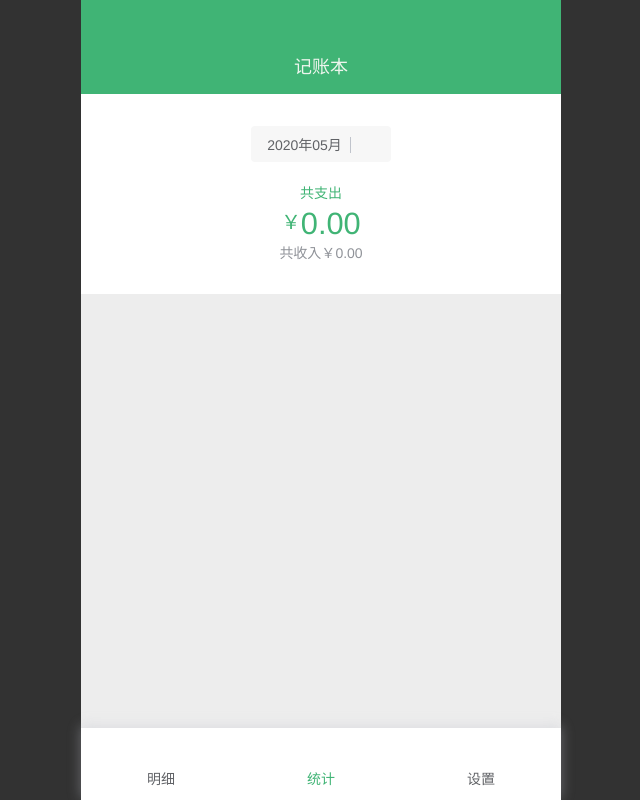
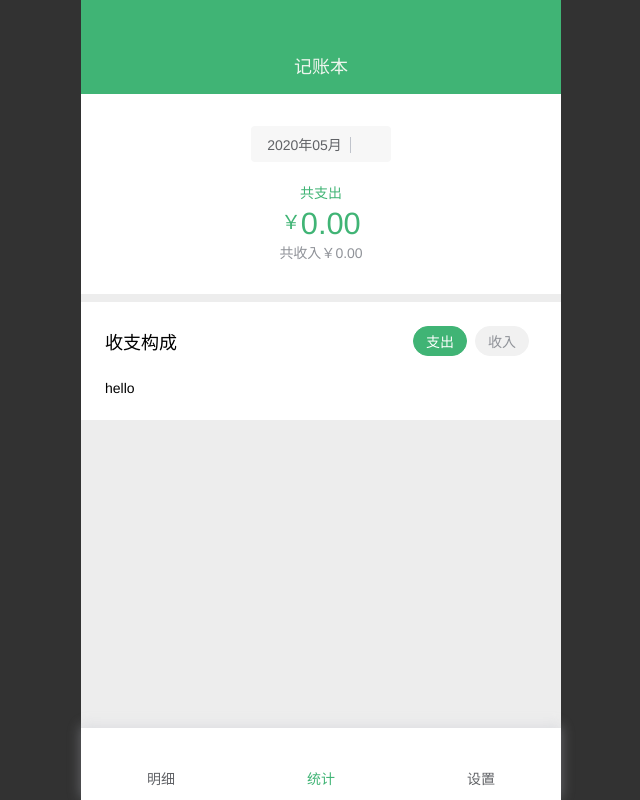
Before and after one commit to haixiangyan/weixin-cash, a React (Create React App) app: page /analysis in a window 1280 px wide. Shown: the whole page, without its empty margins (319-959 px from the left). Built offline with nearby package versions, Linux system fonts and the light colour scheme.

Commit message:
添加 CategorySection 组件

```diff
--- a/src/pages/Analysis/Analysis.tsx
+++ b/src/pages/Analysis/Analysis.tsx
@@ -8,6 +8,7 @@ import dayjs, {Dayjs} from 'dayjs'
 import {useState} from 'react'
 import useRecordList from '../../hooks/useRecordList'
 import {MONTH} from '../../lib/date'
+import CategorySection from './CategorySection'
 
 const StyledAnalysis = styled.div`
   flex-grow: 1;
@@ -28,6 +29,8 @@ const Analysis: React.FC = () => {
         <MonthFilterSection monthRecord={selectedRecordList}
                             month={month}
                             showMonth={() => toggleMonth(true)}/>
+
+        <CategorySection/>
       </StyledAnalysis>
 
 
--- /dev/null
+++ b/src/pages/Analysis/CategorySection.tsx
@@ -0,0 +1,54 @@
+import * as React from 'react'
+import {useState} from 'react'
+import styled from 'styled-components'
+import Button from '../../components/Button'
+import {TRecordType} from '../../hooks/useRecordList'
+
+const Section = styled.section`
+  margin: 8px 0;
+  padding: 24px;
+  background: white;
+`
+
+const Header = styled.div`
+  display: flex;
+  align-items: center;
+  justify-content: space-between;
+  > span {
+    font-size: ${props => props.theme.$largeTextSize};
+  }
+`
+
+const CategoryList = styled.ul`
+  margin-top: 24px;
+  list-style: none;
+`
+
+const CategorySection: React.FC = () => {
+  const [type, setType] = useState<TRecordType>('expense')
+
+  return (
+    <Section>
+      <Header>
+        <span>收支构成</span>
+
+        <span>
+          <Button recordType={type === 'expense' ? 'success' : 'none'}
+                  onClick={() => setType('expense')}>
+            支出
+          </Button>
+          <Button recordType={type === 'income' ? 'warning' : 'none'}
+                  onClick={() => setType('income')}>
+            收入
+          </Button>
+        </span>
+      </Header>
+
+      <CategoryList>
+        <li>hello</li>
+      </CategoryList>
+    </Section>
+  )
+}
+
+export default CategorySection
```
